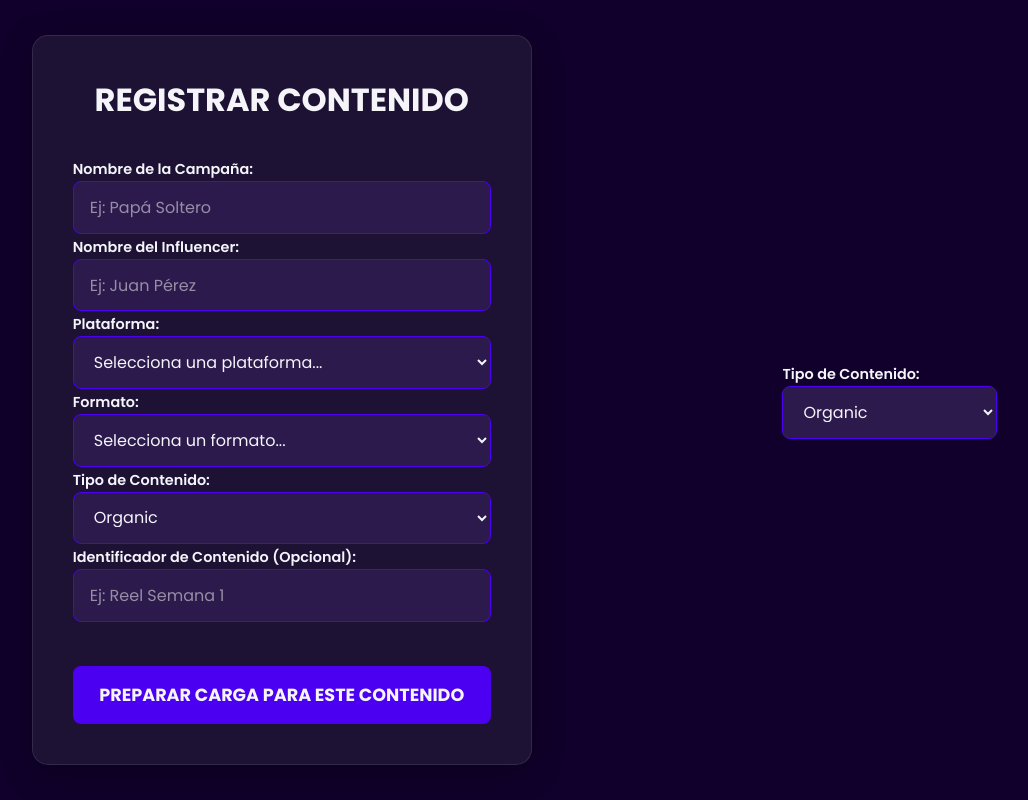
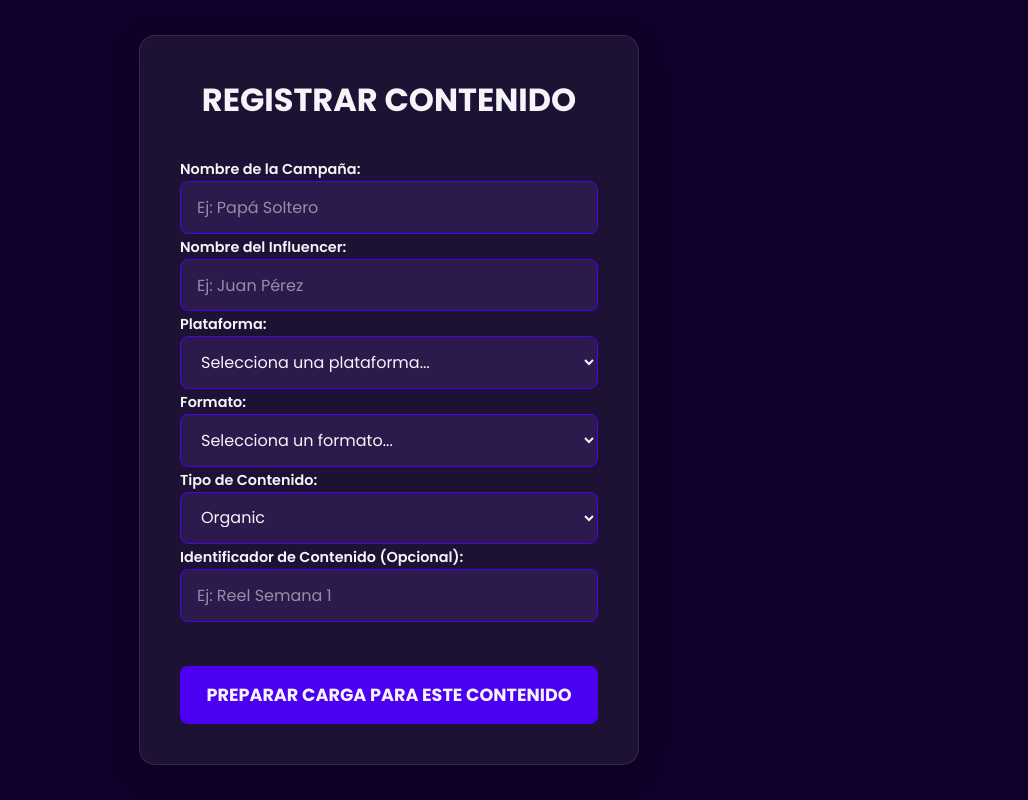
Before and after one commit to joseblancove/app-facturas-ia, a Flask app: page / in a window 1280 px wide. Shown: the whole page, without its empty margins (251-1279 px from the left). Run offline with Flask 3, Linux system fonts and the light colour scheme; parts of the project's set-up code (start-up, migrations or seed data) failed here and were passed over.

Commit message:
Add files via upload

```diff
--- a/templates/index.html
+++ b/templates/index.html
@@ -58,11 +58,3 @@
     <script src="{{ url_for('static', filename='app.js') }}"></script>
 </body>
 </html>
-
-<div class="form-group">
-    <label for="organic_paid">Tipo de Contenido:</label>
-    <select id="organic_paid" name="organic_paid" class="form-control" required>
-        <option value="Organic">Organic</option>
-        <option value="Paid">Paid</option>
-    </select>
-</div>
```
